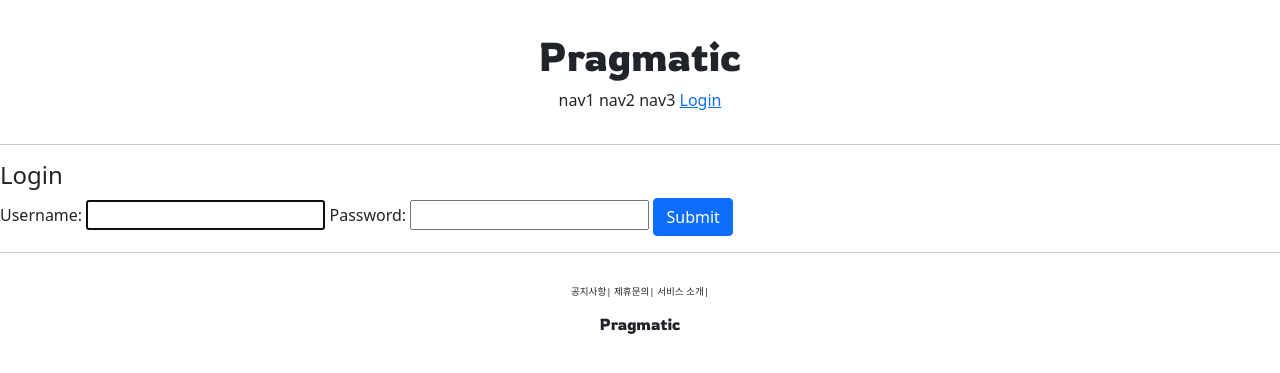
After one commit to jaemin8975/pragmatic1, a Django app: page /account/login/ in a window 1280 px wide. The commit adds this page. Shown: the top 373 px of the page. Run offline with Django 4.2, Linux system fonts and the light colour scheme.

Commit message:
django 14

```diff
--- /dev/null
+++ b/accountapp/templates/accountapp/login.html
@@ -0,0 +1,16 @@
+{% extends 'base.html'%}
+
+{% block content %}
+    <div>
+        <div>
+            <h4>Login</h4>
+        </div>
+        <div>
+            <form action="" method="post">
+                {% csrf_token %}
+                {{ form }}
+                <input type="submit" class="btn btn-primary">
+            </form>
+        </div>
+    </div>
+{% endblock %}
--- a/accountapp/urls.py
+++ b/accountapp/urls.py
@@ -1,3 +1,4 @@
+from django.contrib.auth.views import LoginView, LogoutView
 from django.urls import path
 
 from accountapp.views import hello_world, AccountCreateView
@@ -6,5 +7,8 @@ app_name = "accountapp"
 urlpatterns = [
     path('hello_world/', hello_world, name='hello_world'),
 
+    path('login/', LoginView.as_view(template_name='accountapp/login.html'), name='login'),
+    path('logout/', LogoutView.as_view(), name='logout'),
+
     path('create/', AccountCreateView.as_view(), name='create'),
 ]
--- a/accountapp/views.py
+++ b/accountapp/views.py
@@ -25,7 +25,7 @@ def hello_world(request) :
         hello_world_list = HelloWorld.objects.all()
         return render(request, 'accountapp/hello_world.html', context={'hello_world_output':hello_world_list})
 
-class AccountCreateView(CreateView) :
+class AccountCreateView(CreateView):
     model = User
     form_class = UserCreationForm
     success_url = reverse_lazy('accountapp:hello_world')
--- a/pragmatic1/settings.py
+++ b/pragmatic1/settings.py
@@ -14,6 +14,9 @@ from pathlib import Path
 
 import environ
 import os
+
+from django.urls import reverse_lazy
+
 env = environ.Env(
     # set casting, default value
     DEBUG=(bool, False)
@@ -141,3 +144,6 @@ STATICFILES_DIRS = [
 # https://docs.djangoproject.com/en/4.0/ref/settings/#default-auto-field
 
 DEFAULT_AUTO_FIELD = 'django.db.models.BigAutoField'
+
+LOGIN_REDIRECT_URL = reverse_lazy('accountapp:hello_world')
+LOGOUT_REDIRECT_URL = reverse_lazy('accountapp:login')
--- a/templates/header.html
+++ b/templates/header.html
@@ -8,7 +8,15 @@
             <span>nav1</span>
             <span>nav2</span>
             <span>nav3</span>
-            <span>nav4</span>
+            {% if not user.is_authenticated %}
+            <a href="{% url 'accountapp:login' %}?next={{ request.path }} ">
+                 <span>Login</span>
+            </a>
+            {% else %}
+             <a href="{% url 'accountapp:logout' %}?next={{ request.path }}">
+                 <span>Logout</span>
+             </a>
+            {% endif %}
         </div>
     </div>
 </header>
```
Also changed, not shown: db.sqlite3.
